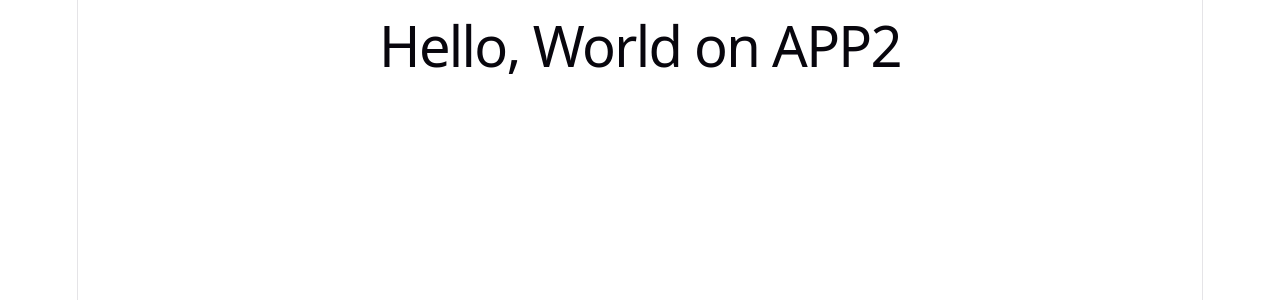
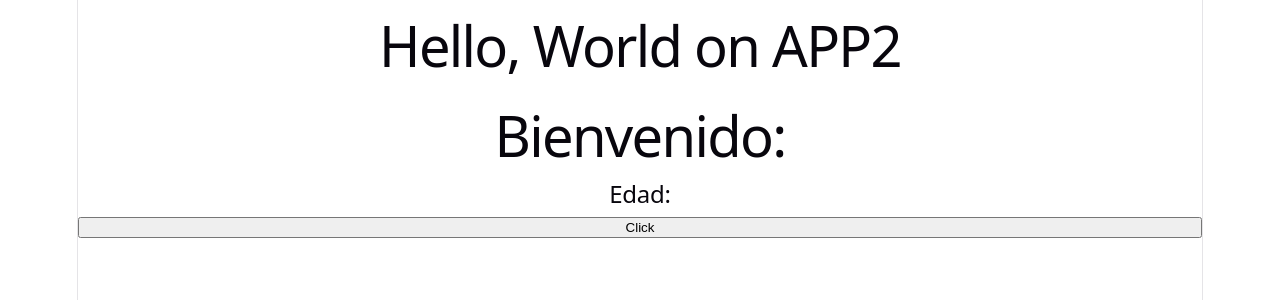
Before and after one commit to IrvingSuarez01/proyectoDePruebaReact, a React (Vite) app: page / in a window 1280 px wide. Shown: the top 300 px of the page. Built offline with nearby package versions, Linux system fonts and the light colour scheme.

Commit message:
Refactor App2 and add App3 component with user state management

```diff
--- a/src/App2.tsx
+++ b/src/App2.tsx
@@ -1,7 +1,15 @@
-function app2(){
+import {useState} from 'react'
+
+
+function App2(){
+
+    const [contador, setContador] = useState(200)
+
     return <>
     <h1>Hello, World on APP2</h1>
+    <h1>Contador: {contador} </h1>
+    <button  onClick = { () => setContador(contador +100) } > contador </button>
     </>
 }
 
-export default app2
+export default App2
--- /dev/null
+++ b/src/App3.tsx
@@ -0,0 +1,22 @@
+import {useState} from 'react'
+
+interface User
+{
+    name:String,
+    age:number
+}
+
+
+function App3(){
+
+    const [dataUser, setContador] = useState<User | null> (null)
+
+    return <>
+    <h1>Hello, World on APP2</h1>
+    <h1>Bienvenido: {dataUser?.name} </h1>
+    <h2>Edad: {dataUser?.age}</h2>
+    <button  onClick = { () => setContador({name:'Pedro', age:10}) }> Click </button>
+    </>
+}
+
+export default App3
--- a/src/main.tsx
+++ b/src/main.tsx
@@ -1,10 +1,10 @@
 import { StrictMode } from 'react'
 import { createRoot } from 'react-dom/client'
 import './index.css'
-import App2 from './App2.tsx'
+import App3 from './App3.tsx'
 
 createRoot(document.getElementById('root')!).render(
   <StrictMode>
-    <App2 />
+    <App3 />
   </StrictMode>,
 )
```
Also changed, not shown: src/assets/autocomepletar.txt (added).
